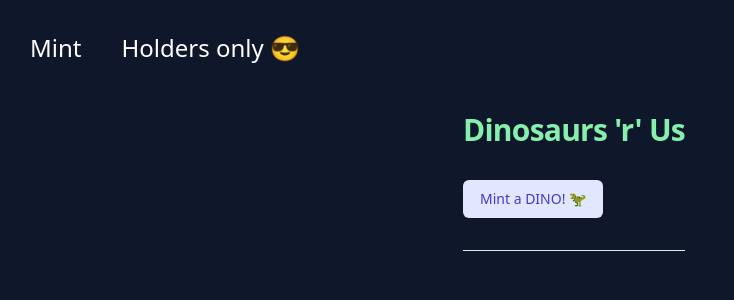
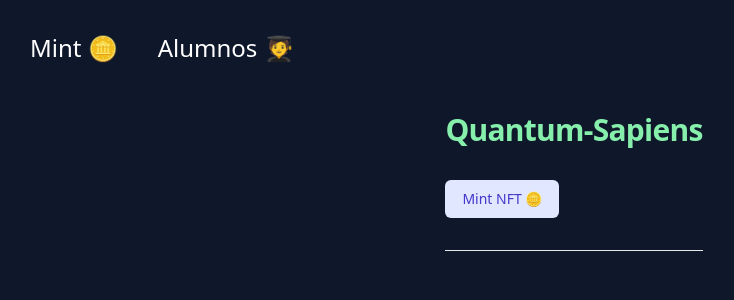
Before and after one commit to pointer-gg/solana-nft-tutorial, a Next.js app in the folder ui/: page / in a window 1280 px wide. Shown: the top 300 px of the page, without its empty margins (66-800 px from the left). Built offline with nearby package versions, Linux system fonts and the light colour scheme.

Commit message:
feat: update front end

```diff
--- a/ui/components/Navbar.tsx
+++ b/ui/components/Navbar.tsx
@@ -6,12 +6,12 @@ export default function Navbar() {
     <nav className="flex w-full h-10 gap-4 px-4 pt-4 pb-20 font-sans text-white md:px-20 md:gap-10">
       <Link href="/">
         <a className="text-2xl no-underline hover:text-slate-300">
-          Mint
+          Mint 🪙
         </a>
       </Link>
       <Link href="/holders">
         <a className="text-2xl no-underline text-grey-darkest hover:text-slate-300 grow">
-          Holders only 😎
+          Alumnos 🧑‍🎓
         </a>
       </Link>
     </nav>
--- a/ui/pages/_app.tsx
+++ b/ui/pages/_app.tsx
@@ -8,7 +8,7 @@ function MyApp({ Component, pageProps }: AppProps) {
   return (
     <>
       <Head>
-        <title>Dinosaurs 'r' Us</title>
+        <title>Quantum-Sapiens</title>
         <meta name="viewport" content="initial-scale=1.0, width=device-width" />
       </Head>
       <Layout>
--- a/ui/pages/holders.tsx
+++ b/ui/pages/holders.tsx
@@ -1,5 +1,5 @@
 export default function Holders() {
   return (
-    <p className="text-lg text-white">Holders only! ☠️</p>
+    <p className="text-lg text-white">Alumnos 🧑‍🎓</p>
   )
 }
--- a/ui/pages/index.tsx
+++ b/ui/pages/index.tsx
@@ -3,14 +3,14 @@ import PageHeading from "../components/PageHeading";
 export default function Home() {
   return (
     <main className="flex flex-col gap-8">
-      <PageHeading>Dinosaurs 'r' Us</PageHeading>
+      <PageHeading>Quantum-Sapiens</PageHeading>
 
       <div className="basis-1/4">
         <button
           type="button"
           className="inline-flex items-center px-4 py-2 text-sm font-medium text-indigo-700 bg-indigo-100 border border-transparent rounded-md cursor-pointer hover:bg-indigo-200 focus:outline-none focus:ring-2 focus:ring-indigo-500 focus:ring-offset-2 disabled:opacity-50 disabled:cursor-not-allowed"
         >
-          Mint a DINO! 🦖
+          Mint NFT 🪙
         </button>
       </div>
 
```
